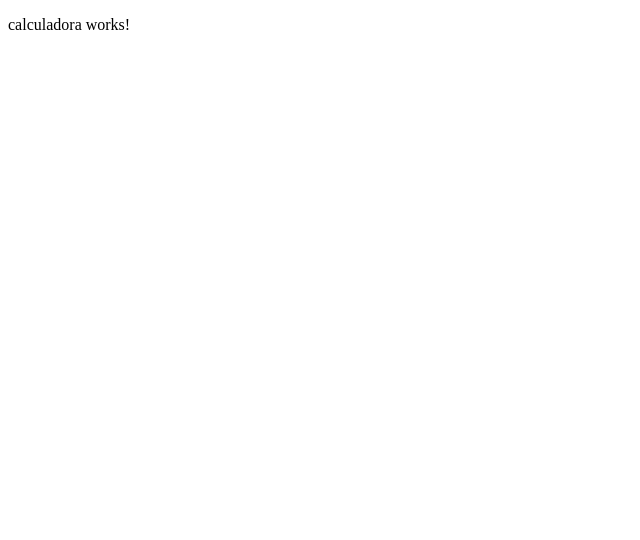
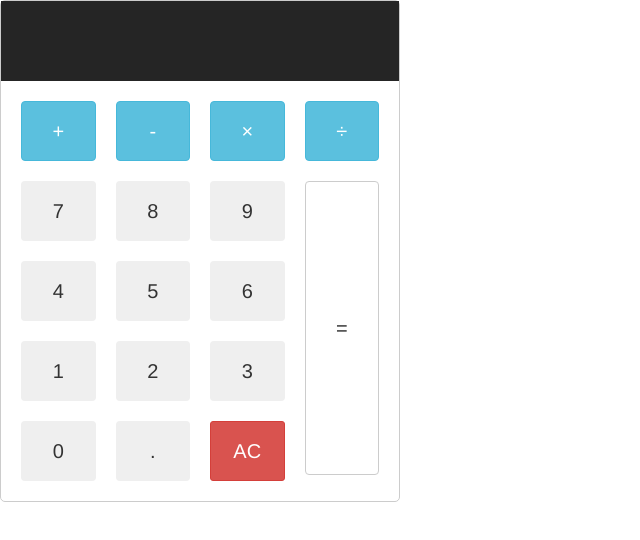
Before and after one commit to acebeR/angular13, an Angular app in the folder calculadora/: page / in a window 1280 px wide. Shown: the top 540 px of the page, without its empty margins (0-640 px from the left). Built offline with nearby package versions, Linux system fonts and the light colour scheme.

Commit message:
bootstrap

```diff
--- a/calculadora/angular.json
+++ b/calculadora/angular.json
@@ -25,7 +25,8 @@
               "src/assets"
             ],
             "styles": [
-              "src/styles.css"
+              "src/styles.css",
+              "node_modules/bootstrap/dist/css/bootstrap.min.css"
             ],
             "scripts": []
           },
--- a/calculadora/package.json
+++ b/calculadora/package.json
@@ -18,6 +18,7 @@
     "@angular/platform-browser": "^16.1.0",
     "@angular/platform-browser-dynamic": "^16.1.0",
     "@angular/router": "^16.1.0",
+    "bootstrap": "^3.4.1",
     "rxjs": "~7.8.0",
     "tslib": "^2.3.0",
     "zone.js": "~0.13.0"
--- a/calculadora/src/app/calculadora/components/calculadora.component.css
+++ b/calculadora/src/app/calculadora/components/calculadora.component.css
@@ -0,0 +1,47 @@
+html {
+  font-size: 62.5%;
+  box-sizing: border-box;
+}
+
+*,
+*::before,
+*::after {
+  margin: 0;
+  padding: 0;
+  box-sizing: inherit;
+}
+
+.calculator {
+  border: 1px solid #ccc;
+  border-radius: 5px;
+  width: 400px;
+}
+
+.calculator-screen {
+  width: 100%;
+  height: 80px;
+  border: none;
+  background-color: #252525;
+  color: #fff;
+  text-align: right;
+  padding-right: 20px;
+  padding-left: 10px;
+  font-size: 4rem;
+}
+
+button {
+  height: 60px;
+  font-size: 2rem!important;
+}
+
+.equal-sign {
+  height: 98%;
+  grid-area: 2 / 4 / 6 / 5;
+}
+
+.calculator-keys {
+  display: grid;
+  grid-template-columns: repeat(4, 1fr);
+  grid-gap: 20px;
+  padding: 20px;
+}
--- a/calculadora/src/app/calculadora/components/calculadora.component.html
+++ b/calculadora/src/app/calculadora/components/calculadora.component.html
@@ -1 +1,34 @@
-<p>calculadora works!</p>
+<div class="calculator card">
+
+  <input type="text" class="calculator-screen z-depth-1" value="" disabled />
+
+  <div class="calculator-keys">
+
+    <button type="button" class="operator btn btn-info" value="+">+</button>
+    <button type="button" class="operator btn btn-info" value="-">-</button>
+    <button type="button" class="operator btn btn-info" value="*">&times;</button>
+    <button type="button" class="operator btn btn-info" value="/">&divide;</button>
+
+    <button type="button" value="7" class="btn btn-light waves-effect">7</button>
+    <button type="button" value="8" class="btn btn-light waves-effect">8</button>
+    <button type="button" value="9" class="btn btn-light waves-effect">9</button>
+
+
+    <button type="button" value="4" class="btn btn-light waves-effect">4</button>
+    <button type="button" value="5" class="btn btn-light waves-effect">5</button>
+    <button type="button" value="6" class="btn btn-light waves-effect">6</button>
+
+
+    <button type="button" value="1" class="btn btn-light waves-effect">1</button>
+    <button type="button" value="2" class="btn btn-light waves-effect">2</button>
+    <button type="button" value="3" class="btn btn-light waves-effect">3</button>
+
+
+    <button type="button" value="0" class="btn btn-light waves-effect">0</button>
+    <button type="button" class="decimal function btn btn-secondary" value=".">.</button>
+    <button type="button" class="all-clear function btn btn-danger btn-sm" value="all-clear">AC</button>
+
+    <button type="button" class="equal-sign operator btn btn-default" value="=">=</button>
+
+  </div>
+</div>
```
Also changed, not shown: 2 other files (tests, documents, lock files or other folders).
